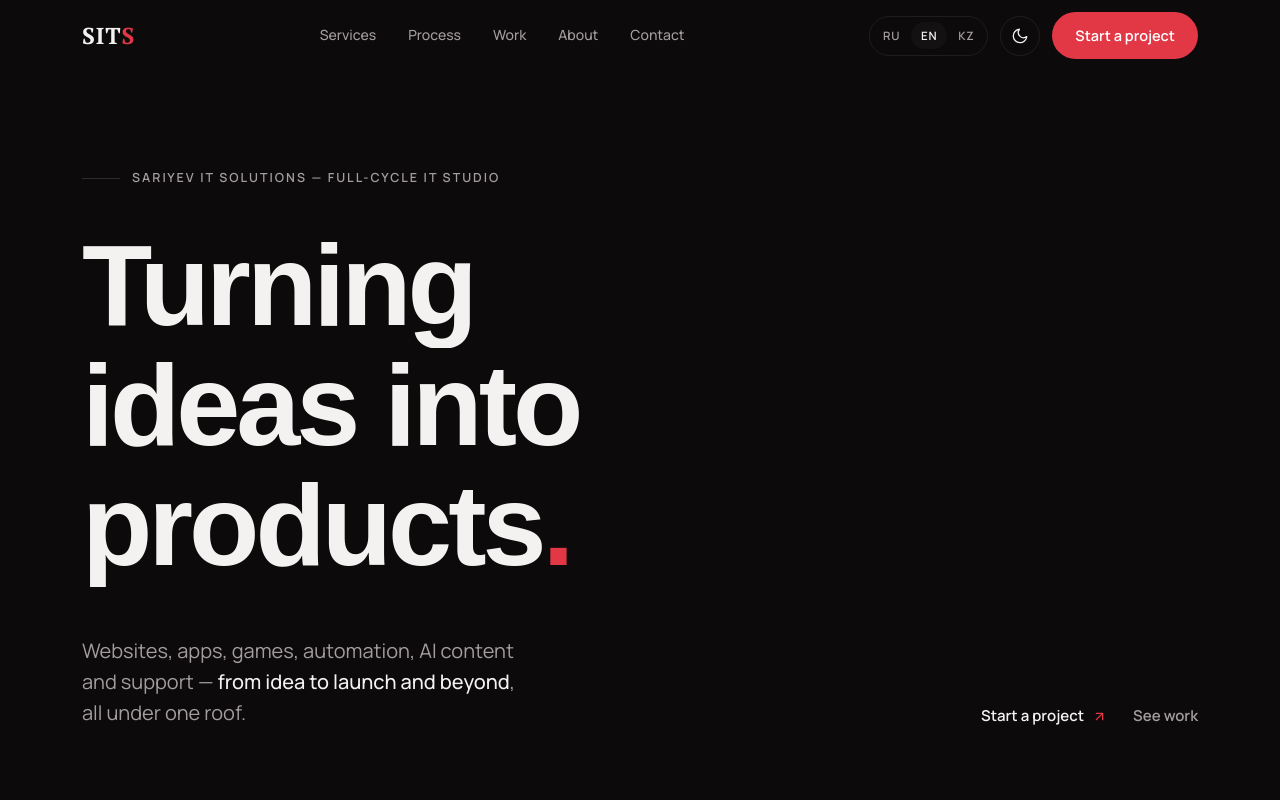
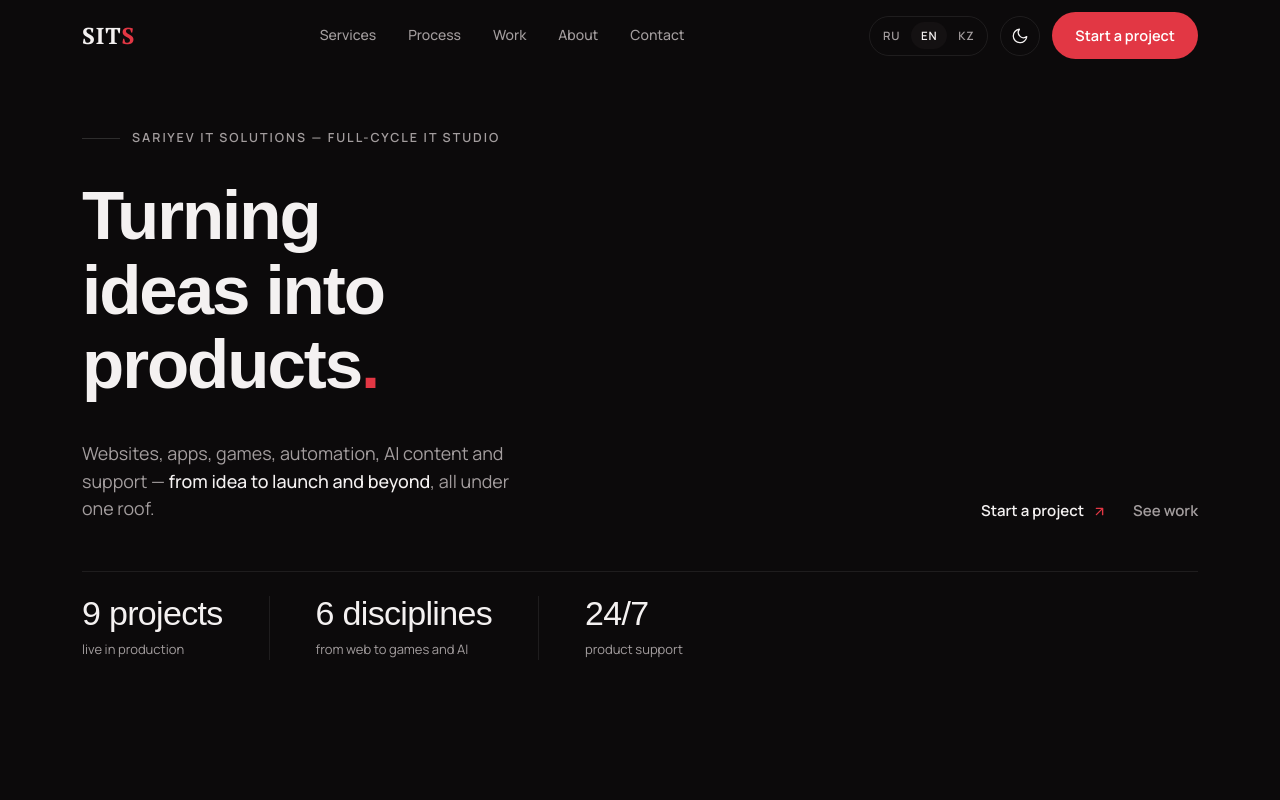
Before and after one commit to Sariev-Alizhan/SITS, a website: page index.html in a window 1280 px wide. Shown: the top 800 px of the page. Drawn offline with Linux system fonts and the light colour scheme; a web font is replaced by a local one.

Commit message:
Refine hero typography: smaller, calmer, readable in all 3 languages
The previous clamp(2.1rem, 9vw, 128px) plus overflow-wrap:anywhere blew
up on Kazakh ("айналдырамыз" split mid-word as "айналдырам / ыз") and
ate the whole viewport on desktop, hiding subtitle, CTAs and stats below
the fold.

- font-size: clamp(2.1rem, 5.4vw, 76px) — desktop ceiling drops from
  128px to 76px; mobile floor unchanged so iPhone still gets 33.6px.
- Removed overflow-wrap:anywhere (the cause of mid-character word
  splits in Cyrillic); also added hyphens:none for safety.
- max-width: 14ch → 16ch so long Kazakh words don't squeeze.
- line-height: 1.0 → 1.04, letter-spacing: -.035em → -.03em — slightly
  more breathing room without losing density.
- Tightened hero spacing so subtitle, CTAs and stats land in the first
  fold: top padding nav+96 → nav+56, hero-lower margin 48 → 36,
  hero-meta margin 72 → 48 (padding-top 26 → 24, item gap 54 → 46).
- kicker margin-bottom 40 → 32, hero-sub clamp tightened.

Effect: hero block height shrinks ~25% on desktop and remains compact
on mobile; the title no longer breaks words mid-character; RU / EN / KK
all read as intended at every breakpoint.

Co-Authored-By: Claude Opus 4.7 (1M context) <noreply@anthropic.com>

```diff
--- a/index.html
+++ b/index.html
@@ -131,27 +131,27 @@ html[data-theme="dark"] .theme-toggle .moon{display:block}
 .alink:hover svg{transform:translate(2px,-2px)}
 
 /* ============ HERO ============ */
-.hero{padding:calc(var(--nav-h) + 96px) 0 80px;position:relative}
+.hero{padding:calc(var(--nav-h) + 56px) 0 72px;position:relative}
 .hero .wrap{min-width:0;width:100%}
 .kicker{display:flex;align-items:center;gap:12px;font-size:12.5px;font-weight:600;letter-spacing:.16em;
-  text-transform:uppercase;color:var(--muted);margin-bottom:40px}
+  text-transform:uppercase;color:var(--muted);margin-bottom:32px}
 .kicker .ln{width:38px;height:1px;background:var(--line-2)}
 .hero-grid{display:grid;grid-template-columns:1fr;gap:0}
-h1.hero-title{font-family:var(--font-display);font-weight:600;line-height:1.0;letter-spacing:-.035em;
-  font-size:clamp(2.1rem,9vw,128px);max-width:14ch;overflow-wrap:anywhere}
+h1.hero-title{font-family:var(--font-display);font-weight:600;line-height:1.04;letter-spacing:-.03em;
+  font-size:clamp(2.1rem,5.4vw,76px);max-width:16ch;hyphens:none}
 .hero-title .ln-mask{display:block;overflow:hidden;padding-bottom:.04em}
 .hero-title .rise{display:block;transform:translateY(108%);opacity:0;animation:rise 1s var(--ease) forwards}
 @keyframes rise{to{transform:translateY(0);opacity:1}}
 .dot{color:var(--red)}
-.hero-lower{display:flex;justify-content:space-between;align-items:flex-end;gap:48px;margin-top:48px;flex-wrap:wrap;
+.hero-lower{display:flex;justify-content:space-between;align-items:flex-end;gap:48px;margin-top:36px;flex-wrap:wrap;
   opacity:0;animation:fade 1s var(--ease) .55s forwards}
 @keyframes fade{from{opacity:0;transform:translateY(20px)}to{opacity:1;transform:none}}
-.hero-sub{color:var(--muted);font-size:clamp(17px,1.6vw,20px);line-height:1.55;max-width:440px}
+.hero-sub{color:var(--muted);font-size:clamp(17px,1.4vw,19px);line-height:1.55;max-width:440px}
 .hero-sub .em{color:var(--text);font-weight:500}
 .hero-actions{display:flex;align-items:center;gap:26px;flex-shrink:0}
-.hero-meta{display:flex;gap:0;margin-top:72px;border-top:1px solid var(--line);padding-top:26px;flex-wrap:wrap;
+.hero-meta{display:flex;gap:0;margin-top:48px;border-top:1px solid var(--line);padding-top:24px;flex-wrap:wrap;
   opacity:0;animation:fade 1s var(--ease) .75s forwards}
-.hero-meta .m{padding-right:54px;margin-right:54px;border-right:1px solid var(--line)}
+.hero-meta .m{padding-right:46px;margin-right:46px;border-right:1px solid var(--line)}
 .hero-meta .m:last-child{border-right:none;margin-right:0;padding-right:0}
 .hero-meta .mv{font-family:var(--font-display);font-weight:500;font-size:clamp(26px,3vw,34px);letter-spacing:-.02em;line-height:1}
 .hero-meta .ml{font-size:13px;color:var(--muted);margin-top:9px}
```
